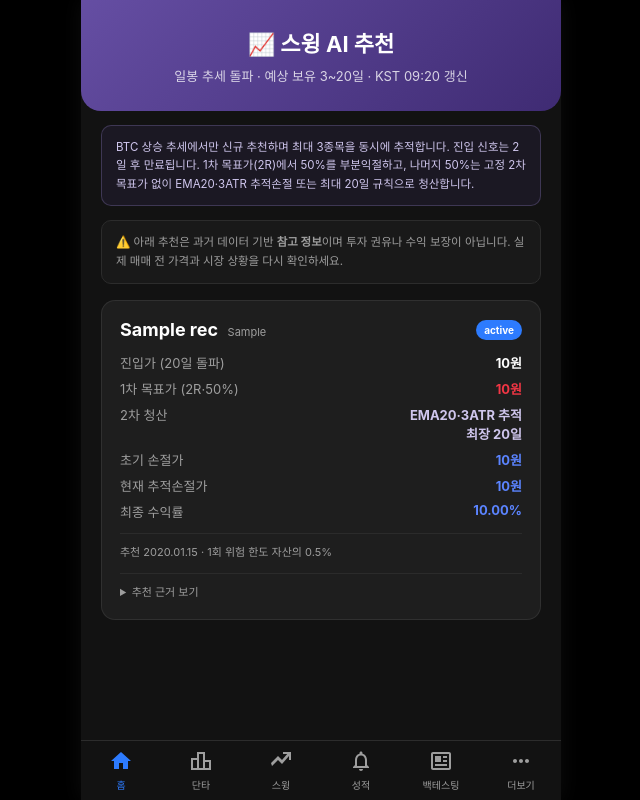
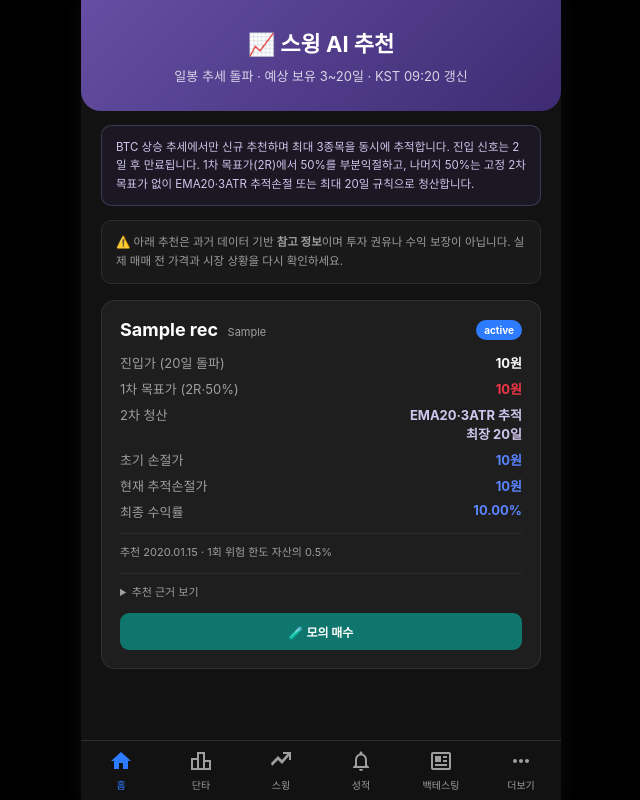
Before and after one commit to ydpapazzang/https---github.com-ydpapazzang-coin_screener2, a Django app: template coinscreener/screener/templates/screener/swing_list.html in a window 1280 px wide. Shown: the whole page, without its empty margins (319-959 px from the left). Run offline with Django 5.2, Linux system fonts and the light colour scheme; data comes from the database, SQL or seed files in the repository; the template is opened without the code that fills it: most values are stand-ins (such as "Sample title", 1, 10 or a date in 2020); data that the repository does not hold is empty; parts of the project's set-up code (start-up, migrations or seed data) failed here and were passed over; some web fonts are replaced.

Commit message:
P2: Add session paper portfolio

```diff
--- a/coinscreener/screener/templates/screener/swing_list.html
+++ b/coinscreener/screener/templates/screener/swing_list.html
@@ -101,6 +101,7 @@
         font-size: 13px;
         line-height: 1.6;
     }
+    .paper-buy { display:block;margin-top:12px;padding:10px;border-radius:9px;background:#0f766e;color:#fff;text-align:center;text-decoration:none;font-size:12px;font-weight:700; }
 </style>
 {% endblock %}
 
@@ -192,6 +193,7 @@
                     <summary class="meta">추천 근거 보기</summary>
                     <div class="reason">{{ rec.reason }}</div>
                 </details>
+                <a class="paper-buy" href="{% url 'portfolio_add' rec.id %}">🧪 모의 매수</a>
             </div>
             {% endif %}
         {% endfor %}
```
